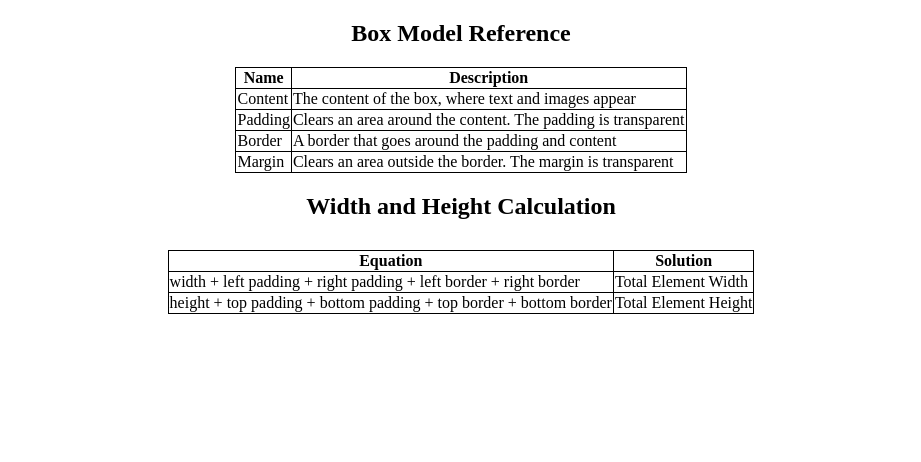
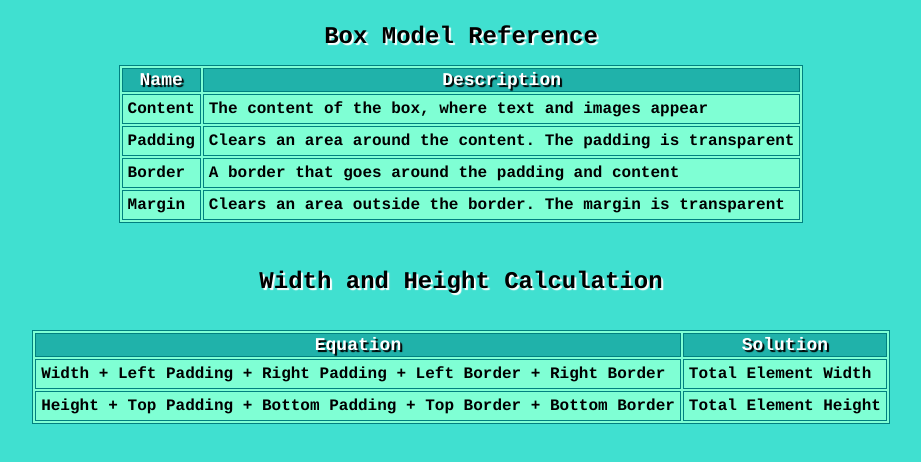
Before and after one commit to JohneWalters/code-trouble, a plain HTML site: page index.html in a window 1280 px wide. Shown: the whole page, without its empty margins (179-1100 px from the left). Drawn offline with Linux system fonts and the light colour scheme.

Commit message:
Add files via upload

```diff
--- a/index.html
+++ b/index.html
@@ -8,13 +8,13 @@
         <title>Box Model Cheat Sheet</title>
     </head>
     <body>
-        <h2>Box Model Reference</h2>
-        <Table class="box-model">
+        <table class="box-model">
+            <caption>Box Model Reference</caption>
+            <thead>
+                <th>Name</th>
+                <th>Description</th>
+            </thead>
             <tbody>
-                <tr>
-                    <th>Name</th>
-                    <th>Description</th>
-                </tr>
                 <tr>
                     <td>Content</td>
                     <td>The content of the box, where text and images appear</td>
@@ -32,20 +32,20 @@
                     <td>Clears an area outside the border. The margin is transparent</td>
                 </tr>
             </tbody>
-        </Table>
+        </table>
         <table class="width-height">
-            <h2>Width and Height Calculation</h2>
+            <caption id="width-height">Width and Height Calculation</caption>
+            <thead>
+                <th>Equation</th>
+                <th>Solution</th>
+            </thead>
             <tbody>
                 <tr>
-                    <th>Equation</th>
-                    <th>Solution</th>
-                </tr>
-                <tr>
-                    <td>width + left padding + right padding + left border + right border</td>
+                    <td>Width + Left Padding + Right Padding + Left Border + Right Border</td>
                     <td>Total Element Width</td>
                 </tr>
                 <tr>
-                    <td>height + top padding + bottom padding + top border + bottom border</td>
+                    <td>Height + Top Padding + Bottom Padding + Top Border + Bottom Border</td>
                     <td>Total Element Height</td>
                 </tr>
             </tbody>
--- a/style.css
+++ b/style.css
@@ -1,14 +1,53 @@
+body {
+  background-color: turquoise;
+  box-sizing: border-box;
+}
+
 table, th, td {
     border: 1px solid black;
     border-collapse: collapse;
-    margin: auto;
+    margin: 0 auto;
+    background-color: aquamarine;
+    box-sizing: border-box;
+    border-collapse: separate;
+    text-indent: initial;
+    line-height: normal;
+    font-weight: bolder;
+    font-size: medium;
+    font-style: normal;
+    color: black;
+    text-align: start;
+    border-spacing: 2px;
+    border-color: teal;
+    white-space: normal;
+    font-variant: normal;
+    font-family: "Anonymous Pro", Courier, monospace;
   }
 
-h2 {
+caption {
+  font-family: "Anonymous Pro", Courier, monospace;
+  font-size: x-large;
+  padding: 15px;
+  text-shadow: 2px 2px 1px white;
+}
+
+th {
+  background-color: lightseagreen;
+  color: white;
   text-align: center;
+  font-size: large;
+  font-weight: bold;
+  text-shadow: 2px 2px 1px black;
+}
 
+td {
+  padding: 5px;
 }
 
 .width-height {
-    margin-top: 30px;
+  margin-top: 30px;
 }
+
+#width-height {
+  margin-bottom: 20px;
+}
```
